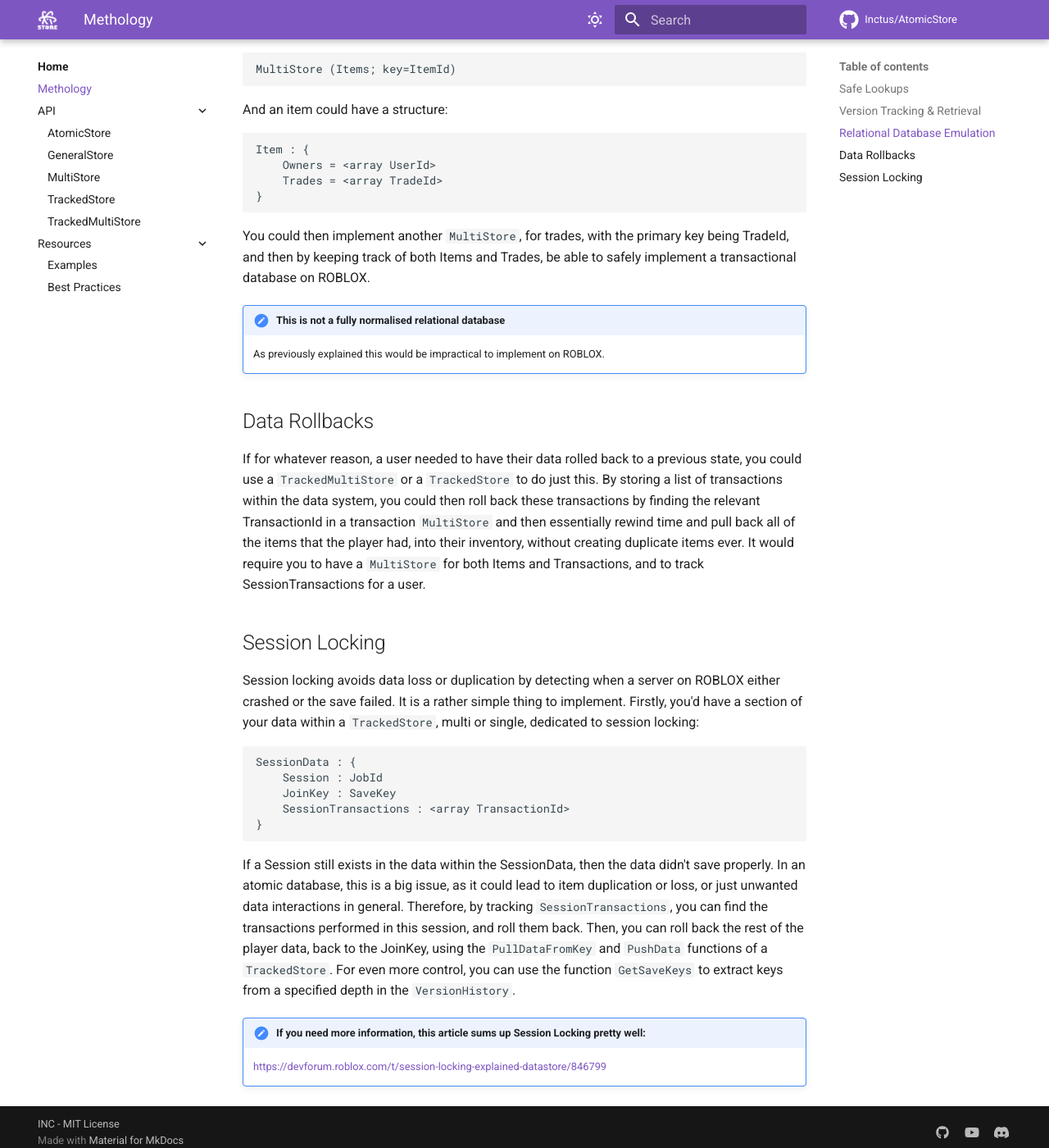
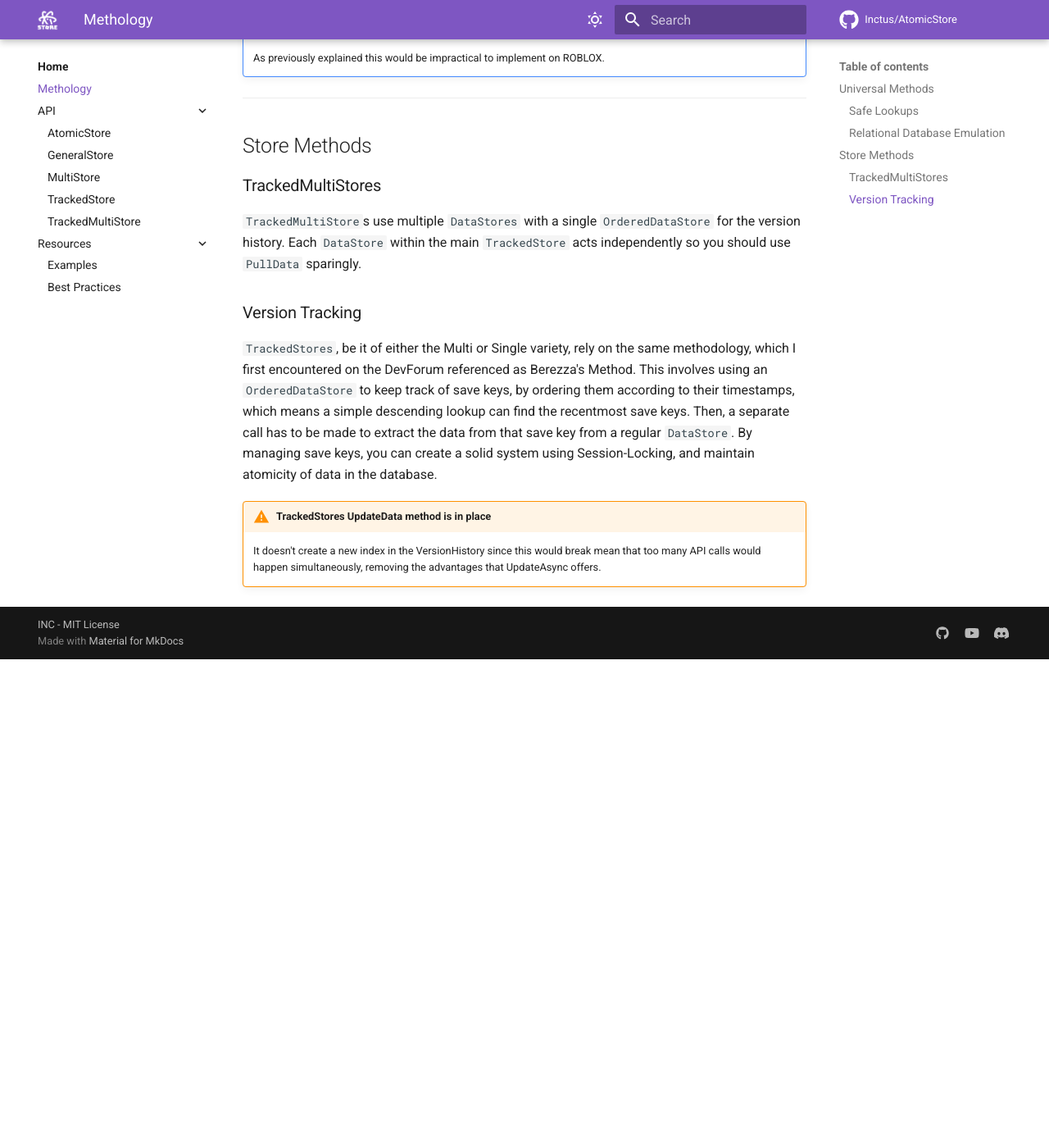
Before and after one commit to Inctus/AtomicStore, an MkDocs documentation site: the page built from docs/Methodology.md, in a window 1280 px wide and 1400 px high, scrolled down 1013 px. Shown: the whole window at 82% size. Built offline with MkDocs 1.6.1 and Material for MkDocs 9.7.7, drawn with Linux system fonts in a browser that asks for light colours; comment, search, counter and statistics services are not loaded; after the commit the page ends 1817 px from its top, so only the background shows below that; some of the changed text lies outside the part shown.

Commit message:
Docs Update

````diff
--- a/docs/Methodology.md
+++ b/docs/Methodology.md
@@ -1,17 +1,12 @@
 # Methodology
 
-## Safe Lookups
+## Universal Methods
 
-DataStore lookups are asynchronous calls, that can error easily. By using a lightweight `pcall` wrapper function **and** waiting for the DataStore budget for the request type in question to be available, I minimise the risk of a surplus amount of invocations happening, while keeping the method lightweight.
+### Safe Lookups
 
-## Version Tracking & Retrieval
+DataStore lookups are asynchronous calls, that can error for a variety of reasons. By using a lightweight `pcall` wrapper function **and** waiting for the DataStore budget for the request type in question to be available, I minimise the risk of a surplus amount of invocations happening, while keeping the method lightweight.
 
-`TrackedStores`, be it of either the Multi or Single variety, rely on the same methodology, which I first encountered on the DevForum referenced as Berezza's Method. This involves using an `OrderedDataStore` to keep track of save keys, by ordering them according to their timestamps, which means a simple descending lookup can find the recentmost save keys. Then, a separate call has to be made to extract the data from that save key from a regular `DataStore`. By managing save keys, you can create a solid system using Session-Locking, and maintain atomicity of data in the database.
-
-!!! warning "TrackedStores UpdateData method is in place"
-	It doesn't create a new index in the VersionHistory since this would break mean that too many API calls would happen simultaneously, removing the advantages that UpdateAsync offers.
-
-## Relational Database Emulation
+### Relational Database Emulation
 
 Although full normalisation would be expensive to implement on ROBLOX, since each entity would require its own `DataStore`, or key, and therefore its own set of `GetAsync` and `SetAsync`/`UpdateAsync` calls, a semi-normalised database can be achieved if you give entities that need rapid, multi-server updates their own `MultiStore`. If the primary key for these entities, a unique ID, for example a GUID, were used as a save key within a `MultiStore`, you could then use `UpdateData` queries to safely handle updating these items.
 
@@ -29,29 +24,22 @@
 	Trades = <array TradeId>
 }
 ```
-
 You could then implement another `MultiStore`, for trades, with the primary key being TradeId, and then by keeping track of both Items and Trades, be able to safely implement a transactional database on ROBLOX.
 
 !!! caution "This is not a fully normalised relational database"
 	As previously explained this would be impractical to implement on ROBLOX.
 
-## Data Rollbacks
+---------
 
-If for whatever reason, a user needed to have their data rolled back to a previous state, you could use a `TrackedMultiStore` or a `TrackedStore` to do just this. By storing a list of transactions within the data system, you could then roll back these transactions by finding the relevant TransactionId in a transaction `MultiStore` and then essentially rewind time and pull back all of the items that the player had, into their inventory, without creating duplicate items ever. It would require you to have a `MultiStore` for both Items and Transactions, and to track SessionTransactions for a user.
+## Store Methods
 
-## Session Locking
+### TrackedMultiStores
 
-Session locking avoids data loss or duplication by detecting when a server on ROBLOX either crashed or the save failed. It is a rather simple thing to implement. Firstly, you'd have a section of your data within a `TrackedStore`, multi or single, dedicated to session locking:
+`TrackedMultiStore`s use multiple `DataStores` with a single `OrderedDataStore` for the version history. Each `DataStore` within the main `TrackedStore` acts independently so you should use `PullData` sparingly.
 
-```
-SessionData : {
-	Session : JobId
-	JoinKey : SaveKey
-	SessionTransactions : <array TransactionId>
-}
-```
+### Version Tracking
 
-If a Session still exists in the data within the SessionData, then the data didn't save properly. In an atomic database, this is a big issue, as it could lead to item duplication or loss, or just unwanted data interactions in general. Therefore, by tracking `SessionTransactions`, you can find the transactions performed in this session, and roll them back. Then, you can roll back the rest of the player data, back to the JoinKey, using the `PullDataFromKey` and `PushData` functions of a `TrackedStore`. For even more control, you can use the function `GetSaveKeys` to extract keys from a specified depth in the `VersionHistory`.
+`TrackedStores`, be it of either the Multi or Single variety, rely on the same methodology, which I first encountered on the DevForum referenced as Berezza's Method. This involves using an `OrderedDataStore` to keep track of save keys, by ordering them according to their timestamps, which means a simple descending lookup can find the recentmost save keys. Then, a separate call has to be made to extract the data from that save key from a regular `DataStore`. By managing save keys, you can create a solid system using Session-Locking, and maintain atomicity of data in the database.
 
-!!! important "If you need more information, this article sums up Session Locking pretty well:"
-	[https://devforum.roblox.com/t/session-locking-explained-datastore/846799](https://devforum.roblox.com/t/session-locking-explained-datastore/846799)
+!!! warning "TrackedStores UpdateData method is in place"
+	It doesn't create a new index in the VersionHistory since this would break mean that too many API calls would happen simultaneously, removing the advantages that UpdateAsync offers.
````
Also changed, not shown: docs/API/AtomicStore.md (+4 -4 lines), docs/Resources/BestPractices.md (+21 -0 lines), docs/index.md (+3 -3 lines).
